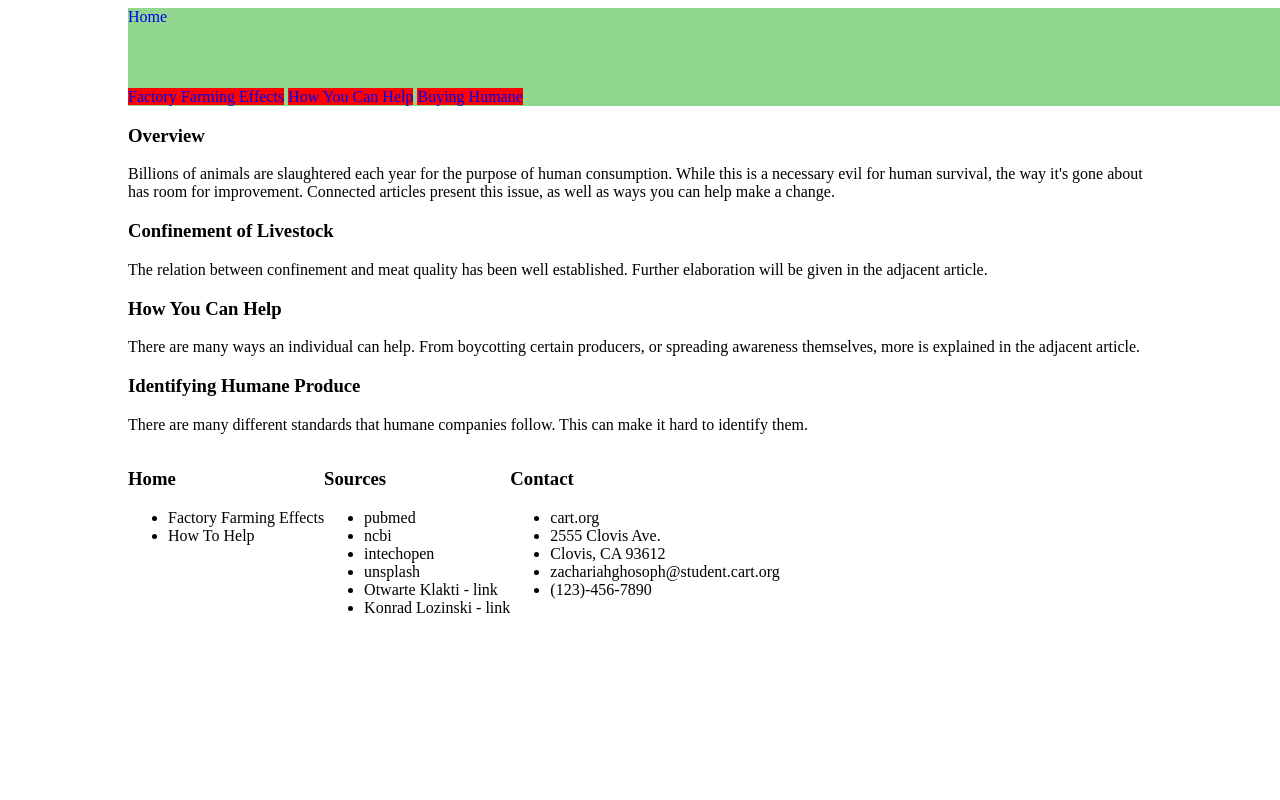
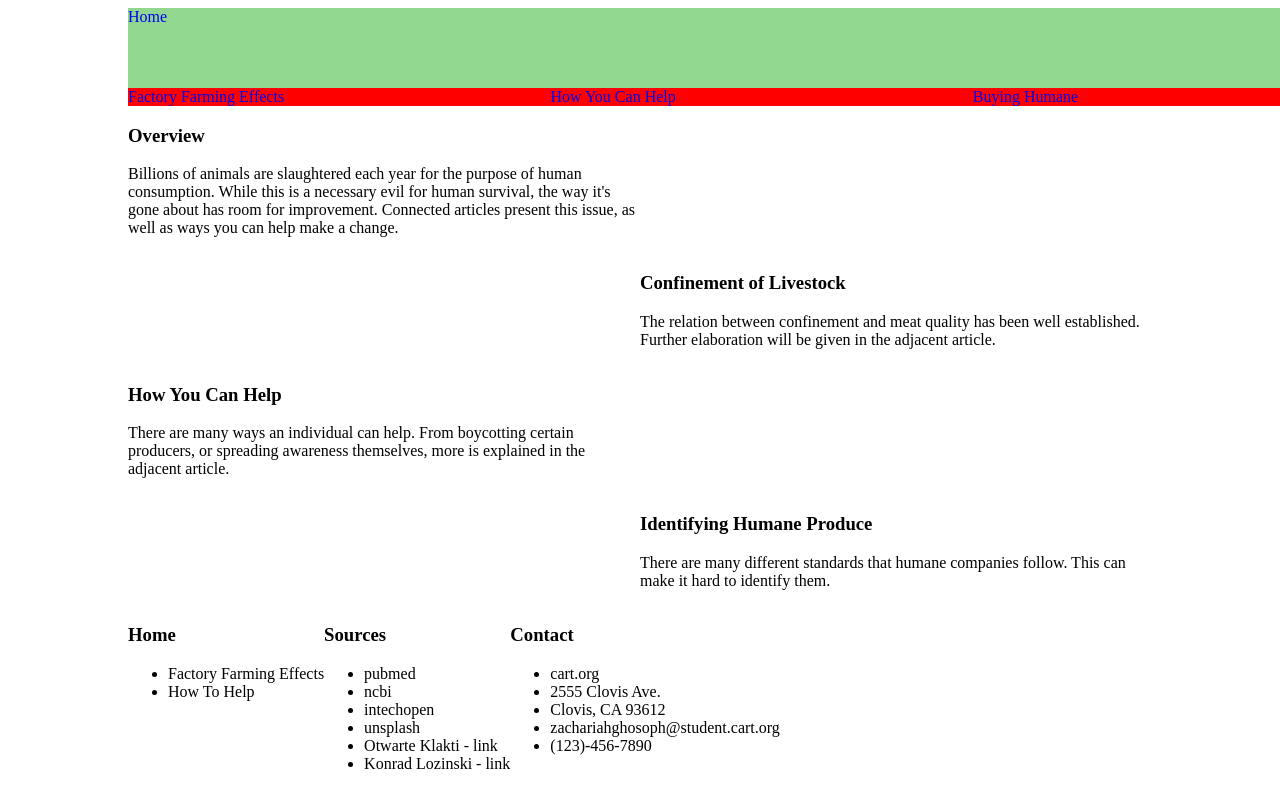
Before and after one commit to zachghosoph/Project-2, a plain HTML site: page index.html in a window 1280 px wide. Shown: the top 800 px of the page. Drawn offline with Linux system fonts and the light colour scheme.

Commit message:
Karla Martinez
Worked on html layout

```diff
--- a/index.html
+++ b/index.html
@@ -14,7 +14,7 @@
     <a href="index.html">Home</a>
 </div>
 
-<div class="widthEighty">
+<div class="linkcontainer">
 
     <a href="factory.html" class="oneThirdWidth backgroundGray">Factory Farming Effects</a>
     <a href="help.html" class="oneThirdWidth backgroundGray">How You Can Help</a>
@@ -22,21 +22,36 @@
 </div>
 </div>
 <section>
-    <h3>Overview</h3>
+    <div class="content">  <div class="overview"> <h3>Overview</h3>
     <p>Billions of animals are slaughtered each year for the purpose of human consumption. While this is a necessary evil for human survival, the way it's gone about has room for improvement.  Connected articles present this issue, as well as ways you can help make a change.
     </p>
-    <h3>Confinement of Livestock</h3>
+   </div>
+
+    </div>
+    <div class="content reverse"> <div class="overview"> <h3>Confinement of Livestock</h3>
     <p>
         The relation between confinement and meat quality has been well established. Further elaboration will be given in the adjacent article.
     </p>
-    <h3>How You Can Help</h3>
+    </div>
+<div class="image"> <a href="factory.html"></a> </div>
+    </div>
+
+    <div class="content">  <div class="overview"><h3>How You Can Help</h3>
     <p>
         There are many ways an individual can help. From boycotting certain producers, or spreading awareness themselves, more is explained in the adjacent article.
     </p>
-    <h3>Identifying Humane Produce</h3>
+</div>
+   </div>
+<div class="image"> <a href="help.html"></a> </div>
+   </div>
+
+    <div class="content reverse"> <div class="overview"> <h3>Identifying Humane Produce</h3>
     <p>
         There are many different standards that humane companies follow. This can make it hard to identify them.
     </p>
+  </div>
+<div class="image"> <a href="humane.html"></a> </div>
+  </div>
 </section>
 <footer>
     <div class="flexDaddy">
--- a/style.css
+++ b/style.css
@@ -44,3 +44,22 @@ margin-right: 10%;
     width: 100vw;
 
 }
+
+.content {
+    width: 100%;
+    display: flex;
+    flex-wrap: wrap;
+
+}
+
+.overview {
+    width: 50%;
+}
+
+.image {
+    width: 50%;
+}
+
+.reverse {
+    flex-direction: row-reverse;
+}
```
